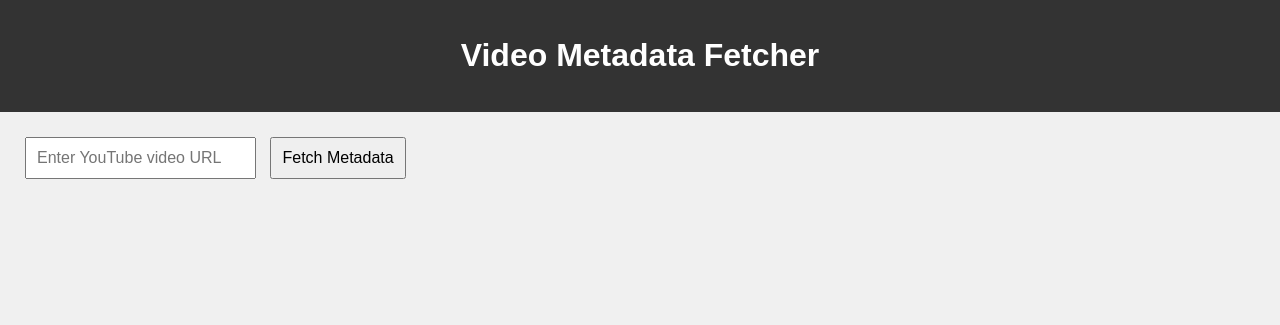
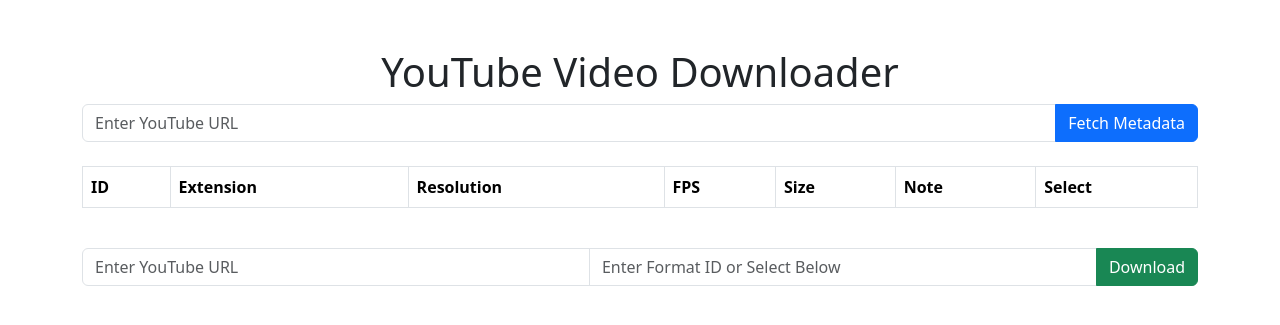
Before and after one commit to HarshVardhanLabs/Youtube-VCDownloader, a Flask app: page / in a window 1280 px wide. Shown: the top 325 px of the page. Run offline with Flask 3, Linux system fonts and the light colour scheme; lists and menus that the app fills with data are empty.

Commit message:
adding Title and description

```diff
--- a/app.py
+++ b/app.py
@@ -10,7 +10,7 @@
 API_KEY = 'AIzaSyD1OXfst-mOuAx6p-ykL2VoRLn7jC6E6KA'
 
 # Path to your cookies.txt file
-COOKIES_FILE = 'cookies.txt'
+COOKIES_FILE = 'cookies.txt'  # Ensure you have this file with the necessary cookies
 
 # Route for the homepage
 @app.route('/')
@@ -121,4 +121,4 @@
         return jsonify({'status': 'error', 'message': str(e)})
 
 if __name__ == "__main__":
-    app.run(debug=True)
+    app.run()
--- a/templates/index.html
+++ b/templates/index.html
@@ -3,138 +3,151 @@
 <head>
     <meta charset="UTF-8">
     <meta name="viewport" content="width=device-width, initial-scale=1.0">
-    <title>Video Metadata Fetcher</title>
-    <meta name="description" content="Fetch metadata of YouTube videos such as title, description, and available formats.">
+    <title>YouTube Video Downloader</title>
+    <link href="https://cdn.jsdelivr.net/npm/bootstrap@5.3.0-alpha1/dist/css/bootstrap.min.css" rel="stylesheet">
     <style>
-        body {
-            font-family: Arial, sans-serif;
-            margin: 0;
-            padding: 0;
-            background-color: #f0f0f0;
+        .table-responsive {
+            max-height: 400px;
+            overflow-y: auto;
         }
-        header {
-            background-color: #333;
-            color: white;
-            padding: 1em;
-            text-align: center;
-        }
-        .container {
-            padding: 20px;
-        }
-        input, button {
-            padding: 10px;
-            margin: 5px;
-            font-size: 16px;
-        }
-        .results {
+        .progress {
             margin-top: 20px;
         }
-        .video-info {
-            background-color: #fff;
-            padding: 10px;
-            margin-top: 10px;
-            border-radius: 5px;
+        #progressSection {
+            display: none;
         }
-        .video-info img {
-            max-width: 200px;
-            margin-right: 10px;
+        .metadata {
+            margin-bottom: 20px;
         }
-        .formats ul {
-            list-style-type: none;
-        }
-        .formats li {
-            padding: 5px 0;
-        }
-        .error {
-            color: red;
+        .metadata p {
+            font-weight: bold;
         }
     </style>
 </head>
 <body>
-    <header>
-        <h1>Video Metadata Fetcher</h1>
-    </header>
+    <div class="container mt-5">
+        <h1 class="text-center">YouTube Video Downloader</h1>
 
-    <div class="container">
-        <input type="text" id="video-url" placeholder="Enter YouTube video URL">
-        <button onclick="fetchMetadata()">Fetch Metadata</button>
+        <!-- Fetch Metadata Form -->
+        <form id="fetchForm" class="mb-4">
+            <div class="input-group">
+                <input type="text" class="form-control" name="video_url" placeholder="Enter YouTube URL" required>
+                <button class="btn btn-primary" type="submit">Fetch Metadata</button>
+            </div>
+        </form>
 
-        <div id="loading" style="display:none;">Loading...</div>
-
-        <div id="error-message" class="error" style="display:none;"></div>
-
-        <div id="video-info" class="video-info" style="display:none;">
-            <h3>Video Info:</h3>
-            <img id="thumbnail" alt="Video Thumbnail">
-            <div id="title"></div>
-            <div id="description"></div>
-            <div id="views"></div>
+        <!-- Video Metadata Display -->
+        <div id="metadataSection" class="metadata" style="display: none;">
+            <p><strong>Title:</strong> <span id="videoTitle"></span></p>
+            <p><strong>Description:</strong> <span id="videoDescription"></span></p>
+            <p><strong>Views:</strong> <span id="videoViews"></span></p>
         </div>
 
-        <div id="formats" class="formats" style="display:none;">
-            <h3>Available Formats:</h3>
-            <ul id="formats-list"></ul>
+        <!-- Metadata Table -->
+        <div class="table-responsive">
+            <table id="formatTable" class="table table-bordered table-striped">
+                <thead>
+                    <tr>
+                        <th>ID</th>
+                        <th>Extension</th>
+                        <th>Resolution</th>
+                        <th>FPS</th>
+                        <th>Size</th>
+                        <th>Note</th>
+                        <th>Select</th>
+                    </tr>
+                </thead>
+                <tbody></tbody>
+            </table>
+        </div>
+
+        <!-- Download Form -->
+        <form id="downloadForm" class="mt-4">
+            <div class="input-group mb-3">
+                <input type="text" class="form-control" id="videoUrlInput" name="video_url" placeholder="Enter YouTube URL" readonly required>
+                <input type="text" class="form-control" id="formatIdInput" name="format_id" placeholder="Enter Format ID or Select Below" readonly required>
+                <button class="btn btn-success" type="submit">Download</button>
+            </div>
+        </form>
+
+        <!-- Progress and Status -->
+        <div id="progressSection">
+            <div class="progress">
+                <div id="downloadProgress" class="progress-bar progress-bar-striped progress-bar-animated" role="progressbar" style="width: 0%;"></div>
+            </div>
+            <p id="statusMessage" class="mt-3"></p>
         </div>
     </div>
 
     <script>
-        function fetchMetadata() {
-            var videoUrl = document.getElementById('video-url').value;
-            var errorMessage = document.getElementById('error-message');
-            var videoInfo = document.getElementById('video-info');
-            var formats = document.getElementById('formats');
-            var formatsList = document.getElementById('formats-list');
-            var thumbnail = document.getElementById('thumbnail');
-            var title = document.getElementById('title');
-            var description = document.getElementById('description');
-            var views = document.getElementById('views');
-            var loading = document.getElementById('loading');
+        // Fetch metadata
+        document.getElementById('fetchForm').onsubmit = async function (e) {
+            e.preventDefault();
+            const formData = new FormData(e.target);
+            const response = await fetch('/fetch_metadata', { method: 'POST', body: formData });
+            const data = await response.json();
 
-            if (videoUrl == "") {
-                errorMessage.textContent = "Please enter a YouTube URL.";
-                errorMessage.style.display = "block";
-                return;
+            if (data.status === 'success') {
+                // Display video metadata
+                document.getElementById('videoTitle').textContent = data.title;
+                document.getElementById('videoDescription').textContent = data.description;
+                document.getElementById('videoViews').textContent = data.views;
+                document.getElementById('metadataSection').style.display = 'block';  // Show metadata section
+
+                // Populate formats table
+                const tableBody = document.querySelector('#formatTable tbody');
+                tableBody.innerHTML = data.formats.map(format => `
+                    <tr>
+                        <td>${format.id}</td>
+                        <td>${format.ext}</td>
+                        <td>${format.resolution}</td>
+                        <td>${format.fps}</td>
+                        <td>${format.size === 'Unknown' ? 'N/A' : `${(format.size / (1024 * 1024)).toFixed(2)} MB`}</td>
+                        <td>${format.note}</td>
+                        <td><button class="btn btn-sm btn-primary selectFormat" data-id="${format.id}">Select</button></td>
+                    </tr>
+                `).join('');
+
+                document.getElementById('videoUrlInput').value = formData.get('video_url'); // Populate URL for download form
+            } else {
+                alert(`Error: ${data.message}`);
             }
+        };
 
-            errorMessage.style.display = "none";
-            loading.style.display = "block";
+        // Select format from the table
+        document.querySelector('#formatTable').addEventListener('click', function (e) {
+            if (e.target.classList.contains('selectFormat')) {
+                const formatId = e.target.dataset.id;
+                document.getElementById('formatIdInput').value = formatId;
+            }
+        });
 
-            fetch('/fetch_metadata', {
-                method: 'POST',
-                headers: {
-                    'Content-Type': 'application/x-www-form-urlencoded',
-                },
-                body: 'video_url=' + encodeURIComponent(videoUrl)
-            })
-            .then(response => response.json())
-            .then(data => {
-                loading.style.display = "none";
-                if (data.status === 'success') {
-                    videoInfo.style.display = "block";
-                    formats.style.display = "block";
+        // Download video and audio
+        document.getElementById('downloadForm').onsubmit = async function (e) {
+            e.preventDefault();
+            const formData = new FormData(e.target);
+            document.getElementById('progressSection').style.display = 'block';
+            document.getElementById('statusMessage').textContent = 'Downloading and merging...';
+            document.getElementById('downloadProgress').style.width = '0%';
 
-                    title.textContent = "Title: " + data.title;
-                    description.textContent = "Description: " + data.description;
-                    views.textContent = "Views: " + data.views;
-                    thumbnail.src = data.thumbnail;
+            const response = await fetch('/download_video', { method: 'POST', body: formData });
+            const data = await response.json();
 
-                    formatsList.innerHTML = '';
-                    data.formats.forEach(format => {
-                        var li = document.createElement('li');
-                        li.textContent = `${format.resolution} ${format.ext} - ${format.note} (${format.size} bytes)`;
-                        formatsList.appendChild(li);
-                    });
-                } else {
-                    errorMessage.textContent = data.message;
-                    errorMessage.style.display = "block";
-                }
-            })
-            .catch(error => {
-                loading.style.display = "none";
-                errorMessage.textContent = "An error occurred: " + error;
-                errorMessage.style.display = "block";
-            });
-        }
+            if (data.status === 'success') {
+                document.getElementById('statusMessage').textContent = 'Download and merge completed successfully!';
+                document.getElementById('downloadProgress').style.width = '100%';
+                const link = document.createElement('a');
+                link.href = data.output_file;
+                link.download = data.output_file.split('/').pop();
+                link.textContent = 'Click here to download the merged file';
+                document.getElementById('statusMessage').appendChild(document.createElement('br'));
+                document.getElementById('statusMessage').appendChild(link);
+            } else {
+                document.getElementById('statusMessage').textContent = `Error: ${data.message}`;
+                document.getElementById('downloadProgress').style.width = '0%';
+            }
+        };
     </script>
+    <script src="https://cdn.jsdelivr.net/npm/bootstrap@5.3.0-alpha1/dist/js/bootstrap.bundle.min.js"></script>
 </body>
 </html>
```
